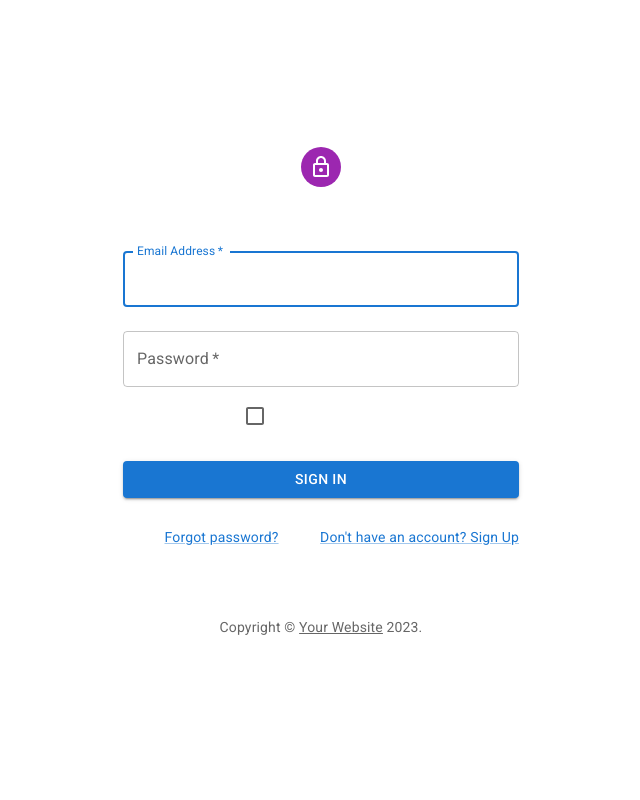
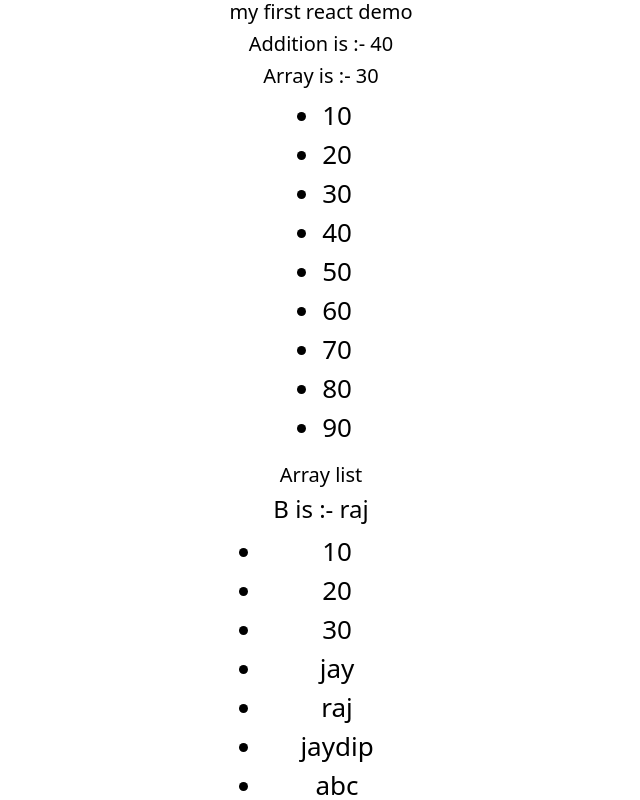
Before and after one commit to Jaydip1510/React_JS, a React (Create React App) app in the folder demo/: page / in a window 1280 px wide. Shown: the top 800 px of the page, without its empty margins (319-959 px from the left). Built offline with nearby package versions, Linux system fonts and the light colour scheme.

Commit message:
colorchange

```diff
--- a/demo/src/App.css
+++ b/demo/src/App.css
@@ -21,7 +21,7 @@
   align-items: center;
   justify-content: center;
   font-size: calc(10px + 2vmin);
-  color: white;
+  color: black;
 }
 
 .App-link {
--- a/demo/src/App.js
+++ b/demo/src/App.js
@@ -25,17 +25,17 @@ let arr1 = arr.map((i)=>{
   return (
     <div className="App">
       <header className="App-header">
-        {/* <h5>my first react demo</h5>
+         <h5>my first react demo</h5>
         <h5>Addition is :- {add()}</h5>
         <h5>Array is :- {arr[2]}</h5>
         <ul>
           {arr1}
-        </ul>*/}
-        {/* <Firstdemo />
-        <Classobject />
-        <FilterReduceFc /> */}
-        {/* <FormComponent /> */}
-        <SignIn />
+        </ul>
+         {/* <Firstdemo />  */}
+         {/* <FilterReduceFc />
+         <FormComponent />  */}
+         <Classobject />
+         {/* <SignIn /> */}
         <Folderjsx />
         {/* <TransferList /> */}
       </header>
--- a/demo/src/components/Folderjsx.jsx
+++ b/demo/src/components/Folderjsx.jsx
@@ -3,12 +3,12 @@ import React from 'react'
 export default function Folderjsx() {
     const myStyle = {
         fontSize:'16px',
-        color:'#FFFFFF',
+        color:'blue',
     }
     let abc ="jaydip";
     return (
     <div>
-        <h1 key={myStyle}>name is:-{abc}</h1>
+        <h4>name is:-{abc}</h4>
     </div>
   )
 }
```
